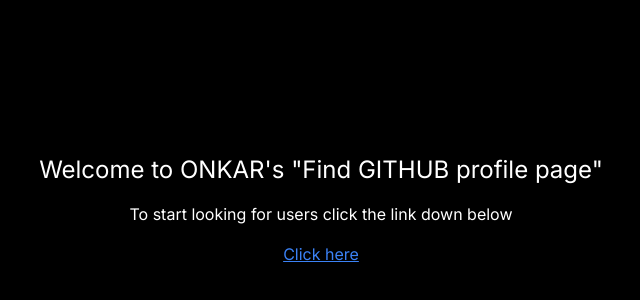
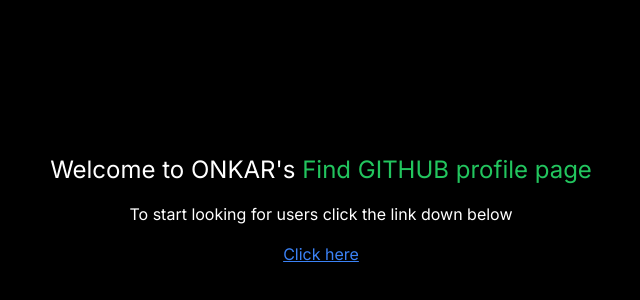
Before and after one commit to ONKAr156/assignment2, a Next.js app: page / in a window 1280 px wide. Shown: the part 190-490 px from the top of the page, without its empty margins (319-959 px from the left). Built offline with nearby package versions, Linux system fonts and the light colour scheme.

Commit message:
assignment2

```diff
--- a/app/page.jsx
+++ b/app/page.jsx
@@ -7,7 +7,7 @@
   return <>
   <div className='h-screen p-4 bg-black'>
     <div className='h-full flex justify-center items-center flex-col gap-4 text-white'>
-      <p className='text-2xl '>Welcome to ONKAR's  <span>"Find GITHUB profile page"</span></p>
+      <p className='text-2xl '>Welcome to ONKAR's  <span className='text-green-500'>Find GITHUB profile page</span></p>
       <p>To start looking for  users click the link down below</p>
       <Link href={'/home'} className='text-blue-500 underline'>Click here</Link>
 
```
